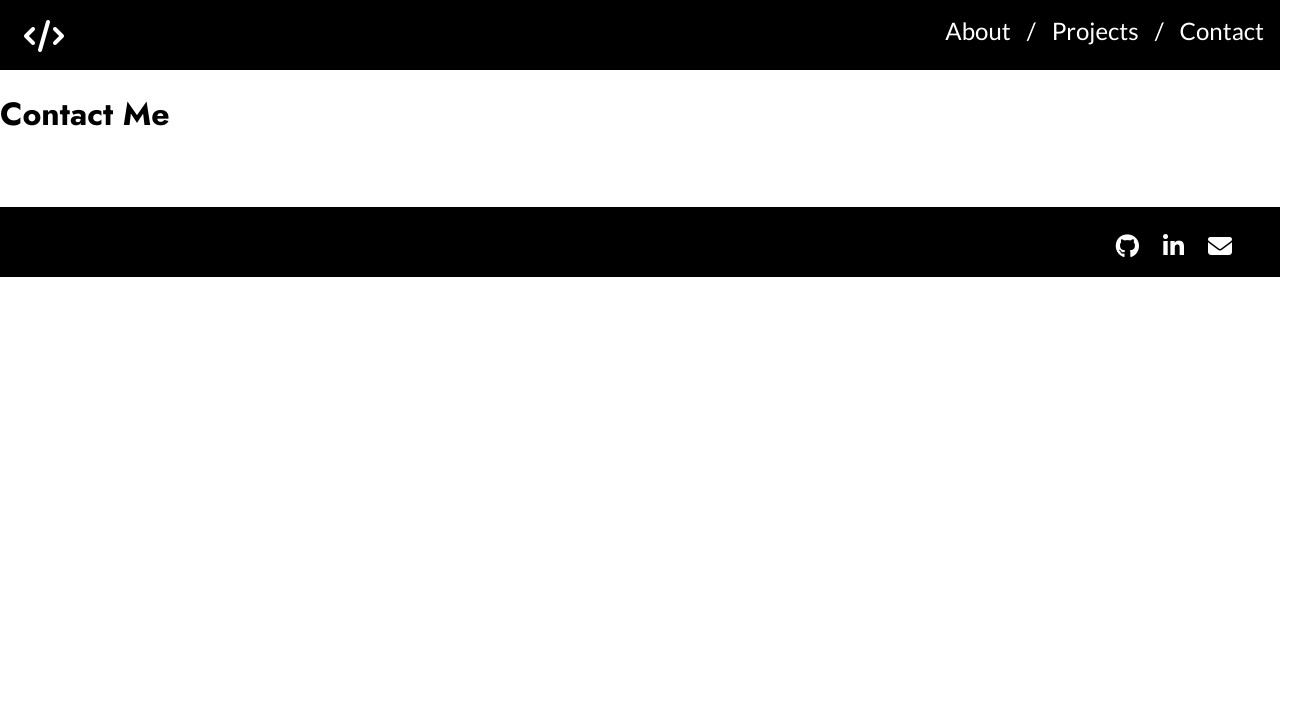
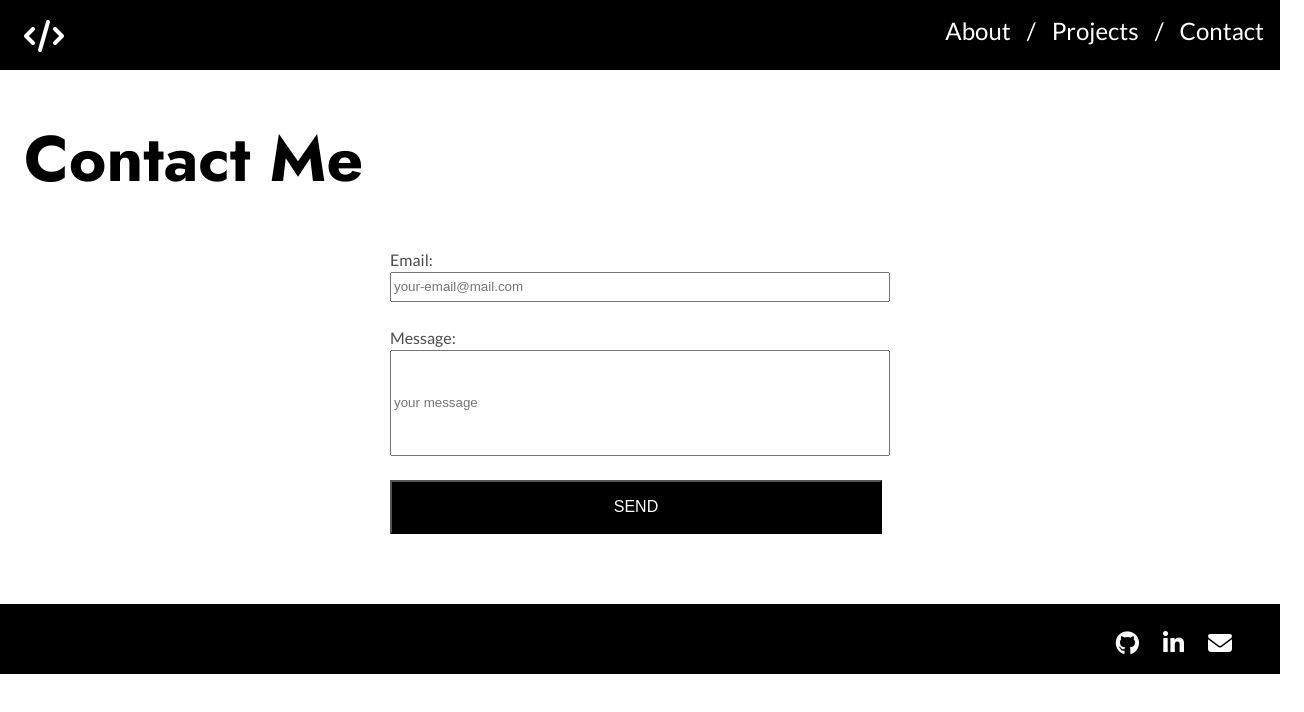
Before and after one commit to noemi-ashizuka/react-portfolio-site, a React (Create React App) app: page /contact in a window 1280 px wide. Shown: the top 712 px of the page, 1304 px wide, since content can reach past the window. Built offline with nearby package versions, Linux system fonts and the light colour scheme.

Commit message:
added contact form

```diff
--- a/src/App.css
+++ b/src/App.css
@@ -13,7 +13,7 @@
 }
 
 .page-title {
-  font-size: 40px;
+  font-size: 32px;
   width: 100%;
   padding-left: 24px;
 }
--- /dev/null
+++ b/src/assets/stylesheets/contact-form.scss
@@ -0,0 +1,22 @@
+form {
+  display: flex;
+  flex-direction: column;
+  width: 500px;
+  margin: 0 auto;
+  line-height: 24px;
+
+  .form-input {
+    height: 24px;
+    margin-bottom: 24px;
+  }
+
+  .text-input {
+    height: 100px;
+    margin-bottom: 24px;
+  }
+
+  label {
+    opacity: 0.7;
+  }
+
+}
--- a/src/components/contact.jsx
+++ b/src/components/contact.jsx
@@ -1,9 +1,21 @@
 import React, { Component } from 'react';
+
+import MyForm from './my-form';
+
+import '../assets/stylesheets/contact-page.scss';
 
 class Contact extends Component {
   render() {
     return(
-      <div><h1>Contact Me</h1></div>
+      <div>
+        <div className="page-title">
+          <h1>Contact Me</h1>
+        </div>
+        <div className="social">
+
+        </div>
+        <MyForm />
+      </div>
     )
   }
 }
--- /dev/null
+++ b/src/components/my-form.jsx
@@ -0,0 +1,54 @@
+import React from "react";
+
+import CustomButton from './custom-button';
+
+import '../assets/stylesheets/contact-form.scss';
+
+class MyForm extends React.Component {
+  constructor(props) {
+    super(props);
+    this.submitForm = this.submitForm.bind(this);
+    this.state = {
+      status: ""
+    };
+  }
+
+  render() {
+    const { status } = this.state;
+    return (
+      <form
+        onSubmit={this.submitForm}
+        action="https://formspree.io/mwkrlodv"
+        method="POST"
+      >
+        <label>Email:</label>
+        <input className="form-input" type="email" name="email" placeholder="your-email@mail.com" />
+        <label>Message:</label>
+        <input className="text-input" type="text" name="message" placeholder="your message" />
+        {status === "SUCCESS" ? <p>Thanks!</p> : <CustomButton>Send</CustomButton>}
+        {status === "ERROR" && <p>Ooops! There was an error.</p>}
+      </form>
+    );
+  }
+
+  submitForm(ev) {
+    ev.preventDefault();
+    const form = ev.target;
+    const data = new FormData(form);
+    const xhr = new XMLHttpRequest();
+    xhr.open(form.method, form.action);
+    xhr.setRequestHeader("Accept", "application/json");
+    xhr.onreadystatechange = () => {
+      if (xhr.readyState !== XMLHttpRequest.DONE) return;
+      if (xhr.status === 200) {
+        form.reset();
+        this.setState({ status: "SUCCESS" });
+      } else {
+        this.setState({ status: "ERROR" });
+      }
+    };
+    xhr.send(data);
+  }
+}
+
+export default MyForm;
```
Also changed, not shown: src/assets/stylesheets/contact-page.scss (added).
